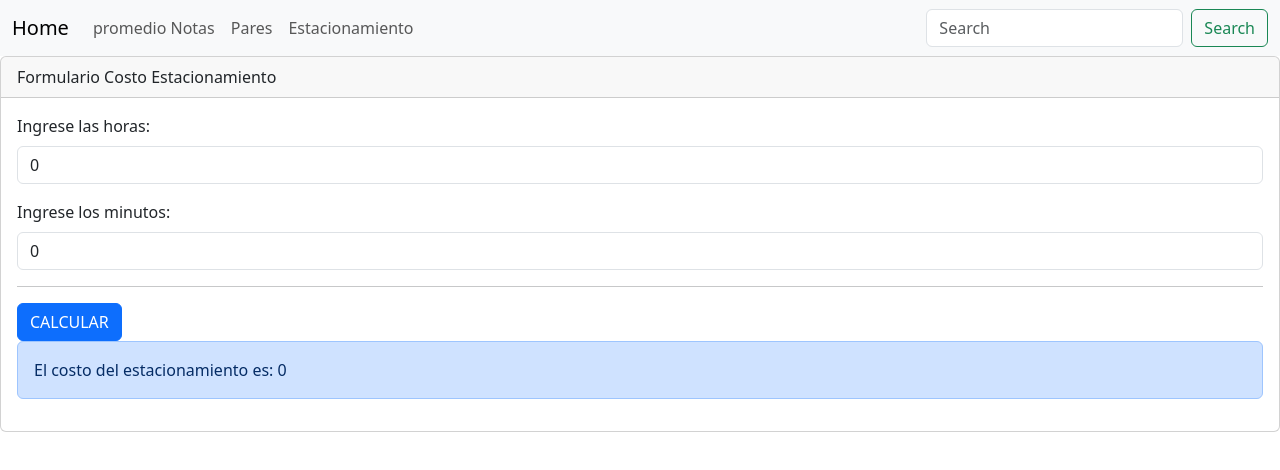
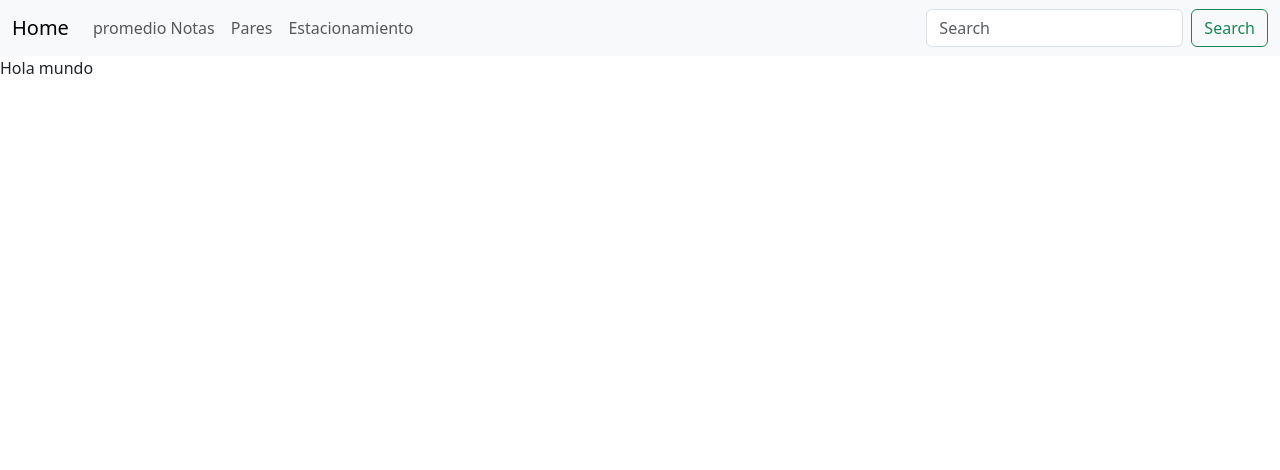
Before and after one commit to Mauricio51448/DAWI_CL3_BeLuFerMau, an Angular app: page /estacionamiento in a window 1280 px wide. Shown: the top 470 px of the page. Built offline with nearby package versions, Linux system fonts and the light colour scheme.

Commit message:
test html

```diff
--- a/src/app/form-precioxhoras-estacionamiento/form-precioxhoras-estacionamiento.component.html
+++ b/src/app/form-precioxhoras-estacionamiento/form-precioxhoras-estacionamiento.component.html
@@ -1,24 +1 @@
-<div class="card">
-    <div class="card-header">
-      Formulario Costo Estacionamiento
-    </div>
-    <div class="card-body">
-        <div class="mb-3">
-            <label for="txtHoras" class="form-label">Ingrese las horas:</label>
-            <input type="number" class="form-control"
-            [(ngModel)]="horas"
-            id="txtHoras" placeholder="Ingrese las horas">
-        </div>
-        <div class="mb-3">
-            <label for="txtMinutos" class="form-label">Ingrese los minutos:</label>
-            <input type="number" class="form-control"
-            [(ngModel)]="minutos"
-            id="txtMinutos" placeholder="Ingrese los minutos">
-        </div>
-        <hr />
-        <button type="button" (click)="calcularCosto()" class="btn btn-primary">CALCULAR</button>
-        <div class="alert alert-primary" role="alert">
-            El costo del estacionamiento es: {{costo}}
-        </div>
-    </div>
-</div>
+<p>Hola mundo</p>
```
